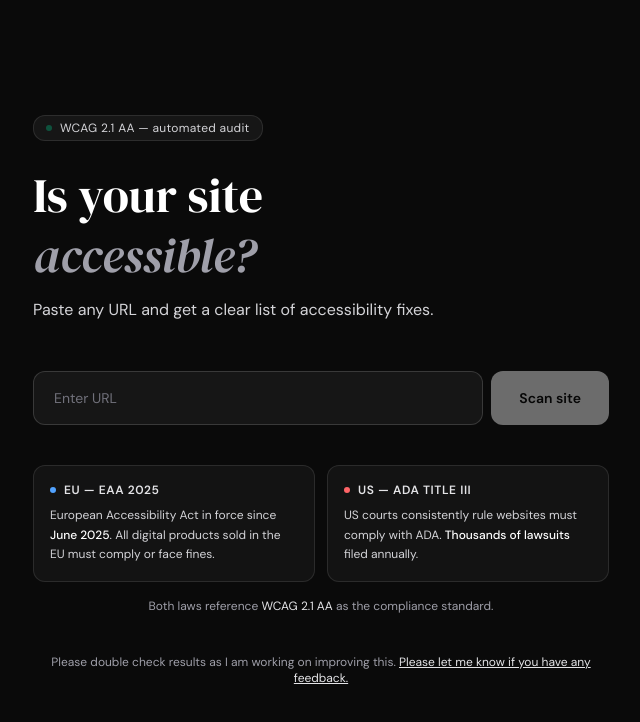
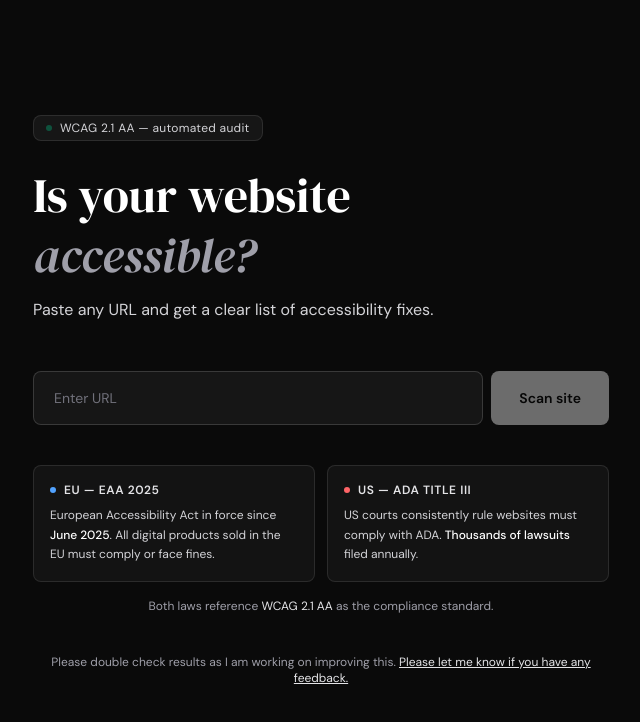
Before and after one commit to tudorDrayfus/accessibility-checker, a Next.js app: page / in a window 1280 px wide. Shown: the top 722 px of the page, without its empty margins (319-959 px from the left). Built offline with nearby package versions, Linux system fonts and the light colour scheme.

Commit message:
history and change in style

```diff
--- a/app/page.tsx
+++ b/app/page.tsx
@@ -1,5 +1,5 @@
 "use client";
-import { useState, useRef, useEffect, useCallback } from "react";
+import { useState, useRef, useEffect, useCallback, useMemo } from "react";
 
 type Box = {
   x: number;
@@ -59,6 +59,116 @@ const effortConfig = {
     numBg: "bg-red-500/20 text-red-300",
   },
 };
+
+const HISTORY_KEY = "url-scan-history";
+const MAX_HISTORY = 20;
+
+function loadHistory(): string[] {
+  if (typeof window === "undefined") return [];
+  try { return JSON.parse(localStorage.getItem(HISTORY_KEY) || "[]"); }
+  catch { return []; }
+}
+
+function UrlInput({
+  value,
+  onChange,
+  history,
+  placeholder,
+  inputClassName,
+}: {
+  value: string;
+  onChange: (v: string) => void;
+  history: string[];
+  placeholder?: string;
+  inputClassName?: string;
+}) {
+  const [historyIdx, setHistoryIdx] = useState(-1);
+  const [savedInput, setSavedInput] = useState("");
+  const [open, setOpen] = useState(false);
+  const inputRef = useRef<HTMLInputElement>(null);
+
+  const suggestions = useMemo(() => {
+    const q = value.trim().toLowerCase();
+    if (!q) return history.slice(0, 6);
+    return history.filter((h) => h.toLowerCase().includes(q)).slice(0, 6);
+  }, [value, history]);
+
+  function commit(url: string) {
+    onChange(url);
+    setOpen(false);
+    setHistoryIdx(-1);
+    inputRef.current?.focus();
+  }
+
+  function handleChange(e: React.ChangeEvent<HTMLInputElement>) {
+    setHistoryIdx(-1);
+    onChange(e.target.value);
+    setOpen(true);
+  }
+
+  function handleKeyDown(e: React.KeyboardEvent<HTMLInputElement>) {
+    if (e.key === "ArrowUp") {
+      e.preventDefault();
+      setOpen(false);
+      if (historyIdx === -1) setSavedInput(value);
+      const next = Math.min(historyIdx + 1, history.length - 1);
+      setHistoryIdx(next);
+      if (history[next] !== undefined) onChange(history[next]);
+    } else if (e.key === "ArrowDown") {
+      e.preventDefault();
+      setOpen(false);
+      if (historyIdx === -1) return;
+      if (historyIdx === 0) {
+        setHistoryIdx(-1);
+        onChange(savedInput);
+      } else {
+        const next = historyIdx - 1;
+        setHistoryIdx(next);
+        if (history[next] !== undefined) onChange(history[next]);
+      }
+    } else if (e.key === "Escape") {
+      if (open) { setOpen(false); }
+      else if (historyIdx >= 0) { setHistoryIdx(-1); onChange(savedInput); }
+    }
+  }
+
+  const showDropdown = open && suggestions.length > 0 && history.length > 0;
+
+  return (
+    <div className="relative flex-1 min-w-0">
+      <input
+        ref={inputRef}
+        type="text"
+        value={value}
+        onChange={handleChange}
+        onKeyDown={handleKeyDown}
+        onFocus={() => setOpen(true)}
+        onBlur={() => setTimeout(() => setOpen(false), 150)}
+        placeholder={placeholder}
+        className={inputClassName}
+      />
+      {showDropdown && (
+        <div className="absolute z-30 left-0 right-0 top-full mt-1 bg-[#1c1c1c] border border-white/10 rounded-lg overflow-hidden shadow-2xl">
+          {!value.trim() && (
+            <div className="px-3 pt-2 pb-1">
+              <span className="text-zinc-500 text-[10px] uppercase tracking-wider font-semibold">Recent</span>
+            </div>
+          )}
+          {suggestions.map((url) => (
+            <button
+              key={url}
+              type="button"
+              onMouseDown={() => commit(url)}
+              className="w-full text-left px-3 py-2 text-xs text-zinc-400 hover:bg-white/5 hover:text-white transition truncate block"
+            >
+              {url}
+            </button>
+          ))}
+        </div>
+      )}
+    </div>
+  );
+}
 
 function CopyButton({ text }: { text: string }) {
   const [copied, setCopied] = useState(false);
@@ -253,8 +363,19 @@ export default function Home() {
   const [pageHeight, setPageHeight] = useState(900);
   const [activeViolation, setActiveViolation] = useState<NumberedViolation | null>(null);
   const [hiddenEfforts, setHiddenEfforts] = useState<Set<string>>(new Set());
+  const [urlHistory, setUrlHistory] = useState<string[]>([]);
   const rightPanelRef = useRef<HTMLDivElement>(null);
   const screenshotRef = useRef<HTMLDivElement>(null);
+
+  useEffect(() => { setUrlHistory(loadHistory()); }, []);
+
+  function pushToHistory(url: string) {
+    setUrlHistory((prev) => {
+      const next = [url, ...prev.filter((h) => h !== url)].slice(0, MAX_HISTORY);
+      try { localStorage.setItem(HISTORY_KEY, JSON.stringify(next)); } catch {}
+      return next;
+    });
+  }
 
   // Auto-scroll right panel when selected overlay is out of view
   useEffect(() => {
@@ -284,14 +405,17 @@ export default function Home() {
     e.preventDefault();
     const fullUrl = getFullUrl(domain);
     if (!fullUrl) return;
+    const isRescanning = total !== null && screenshot !== null;
     setLoading(true);
-    setViolations([]);
-    setTotal(null);
     setError(null);
-    setScannedUrl(null);
-    setScreenshot(null);
     setActiveViolation(null);
     setHiddenEfforts(new Set());
+    if (!isRescanning) {
+      setViolations([]);
+      setTotal(null);
+      setScannedUrl(null);
+      setScreenshot(null);
+    }
 
     const res = await fetch("/api/scan", {
       method: "POST",
@@ -303,6 +427,7 @@ export default function Home() {
     if (data.error) {
       setError(data.error);
     } else {
+      pushToHistory(fullUrl);
       setViolations(data.violations ?? []);
       setTotal(data.total ?? 0);
       setScannedUrl(fullUrl);
@@ -352,12 +477,12 @@ export default function Home() {
         <div className="min-h-screen flex flex-col items-center justify-center px-4 py-16">
           <div className="w-full max-w-xl">
             <div className="mb-12 fade-up">
-              <div className="inline-flex items-center gap-2 bg-white/5 border border-white/10 rounded-xl px-3 py-1 mb-6">
+              <div className="inline-flex items-center gap-2 bg-white/5 border border-white/10 rounded-lg px-3 py-1 mb-6">
                 <span className="w-1.5 h-1.5 rounded-full bg-emerald-400 scanning-dot" />
                 <span className="text-xs text-zinc-300 tracking-wide">WCAG 2.1 AA — automated audit</span>
               </div>
               <h1 className="text-white text-5xl mb-3 leading-tight" style={{ fontFamily: "'DM Serif Display', serif" }}>
-                Is your site<br />
+                Is your website<br />
                 <em className="text-zinc-400" style={{ fontStyle: "italic" }}>accessible?</em>
               </h1>
               <p className="text-zinc-300 text-base leading-relaxed max-w-md">
@@ -367,17 +492,17 @@ export default function Home() {
 
             <form onSubmit={handleSubmit} className="mb-10 fade-up-1">
               <div className="flex gap-2">
-                <input
-                  type="text"
+                <UrlInput
                   value={domain}
-                  onChange={(e) => setDomain(e.target.value)}
+                  onChange={setDomain}
+                  history={urlHistory}
                   placeholder="Enter URL"
-                  className="flex-1 bg-white/5 text-white border border-white/15 rounded-xl px-5 py-4 text-sm outline-none focus:border-white/40 transition placeholder-zinc-500"
+                  inputClassName="w-full bg-white/5 text-white border border-white/15 rounded-lg px-5 py-4 text-sm outline-none focus:border-white/40 transition placeholder-zinc-500"
                 />
                 <button
                   type="submit"
                   disabled={loading || !domain}
-                  className="bg-white text-black font-semibold px-7 py-4 rounded-xl hover:bg-zinc-100 transition disabled:opacity-40 text-sm whitespace-nowrap"
+                  className="bg-white text-black font-semibold px-7 py-4 rounded-lg hover:bg-zinc-100 transition disabled:opacity-40 text-sm whitespace-nowrap"
                 >
                   {loading ? (
                     <span className="flex items-center gap-2">
@@ -390,13 +515,13 @@ export default function Home() {
             </form>
 
             {error && (
-              <div className="bg-red-500/10 border border-red-500/30 rounded-xl px-5 py-4 mb-6 fade-up">
+              <div className="bg-red-500/10 border border-red-500/30 rounded-lg px-5 py-4 mb-6 fade-up">
                 <p className="text-red-300 text-sm">{error}</p>
               </div>
             )}
 
             <div className="grid grid-cols-2 gap-3 fade-up-2">
-              <div className="bg-white/[0.04] border border-white/10 rounded-xl p-4">
+              <div className="bg-white/[0.04] border border-white/10 rounded-lg p-4">
                 <div className="flex items-center gap-2 mb-2">
                   <div className="w-1.5 h-1.5 rounded-full bg-blue-400" />
                   <span className="text-zinc-200 text-xs font-semibold uppercase tracking-wider">EU — EAA 2025</span>
@@ -405,7 +530,7 @@ export default function Home() {
                   European Accessibility Act in force since <span className="text-white font-medium">June 2025</span>. All digital products sold in the EU must comply or face fines.
                 </p>
               </div>
-              <div className="bg-white/[0.04] border border-white/10 rounded-xl p-4">
+              <div className="bg-white/[0.04] border border-white/10 rounded-lg p-4">
                 <div className="flex items-center gap-2 mb-2">
                   <div className="w-1.5 h-1.5 rounded-full bg-red-400" />
                   <span className="text-zinc-200 text-xs font-semibold uppercase tracking-wider">US — ADA Title III</span>
@@ -434,7 +559,20 @@ export default function Home() {
 
       {/* RESULTS */}
       {hasResults && (
-        <div className="flex h-screen overflow-hidden fade-in">
+        <div className="relative flex h-screen overflow-hidden fade-in">
+
+          {/* SCANNING OVERLAY */}
+          {loading && (
+            <div className="absolute inset-0 bg-black/85 backdrop-blur-sm z-50 flex flex-col items-center justify-center gap-6">
+              <div className="w-14 h-14 border-2 border-white/20 border-t-white rounded-full animate-spin" />
+              <div className="text-center">
+                <p className="text-white text-xl font-medium mb-2">Scanning website...</p>
+                <p className="text-zinc-400 text-sm max-w-xs leading-relaxed">
+                  Loading the page, handling cookie banners and running WCAG accessibility checks — this may take up to 30 seconds
+                </p>
+              </div>
+            </div>
+          )}
 
           {/* LEFT PANEL */}
           <div className="w-[300px] flex-shrink-0 bg-[#111] border-r border-white/8 flex flex-col h-full">
@@ -442,12 +580,12 @@ export default function Home() {
             {/* Rescan */}
             <div className="px-3 py-3 border-b border-white/8">
               <form onSubmit={handleSubmit} className="flex gap-1.5">
-                <input
-                  type="text"
+                <UrlInput
                   value={domain}
-                  onChange={(e) => setDomain(e.target.value)}
+                  onChange={setDomain}
+                  history={urlHistory}
                   placeholder="Enter URL"
-                  className="flex-1 bg-white/5 text-white border border-white/15 rounded-lg px-3 py-2 text-xs outline-none focus:border-white/40 transition placeholder-zinc-500 min-w-0"
+                  inputClassName="w-full bg-white/5 text-white border border-white/15 rounded-lg px-3 py-2 text-xs outline-none focus:border-white/40 transition placeholder-zinc-500"
                 />
                 <button
                   type="submit"
@@ -487,6 +625,12 @@ export default function Home() {
                 </span>
               </div>
             </div>
+
+            {error && (
+              <div className="mx-3 my-2 bg-red-500/10 border border-red-500/30 rounded-lg px-3 py-2">
+                <p className="text-red-300 text-xs">{error}</p>
+              </div>
+            )}
 
             {/* Violations list */}
             <div className="flex-1 overflow-y-auto">
@@ -627,7 +771,7 @@ export default function Home() {
             {/* Screenshot + canvas overlay */}
             <div
               ref={screenshotRef}
-              className="relative w-full rounded-xl overflow-hidden border border-white/10 shadow-2xl"
+              className="relative w-full rounded-lg overflow-hidden border border-white/10 shadow-2xl"
               style={{ aspectRatio: `${pageWidth} / ${pageHeight}` }}
               onClick={() => setActiveViolation(null)}
             >
```
